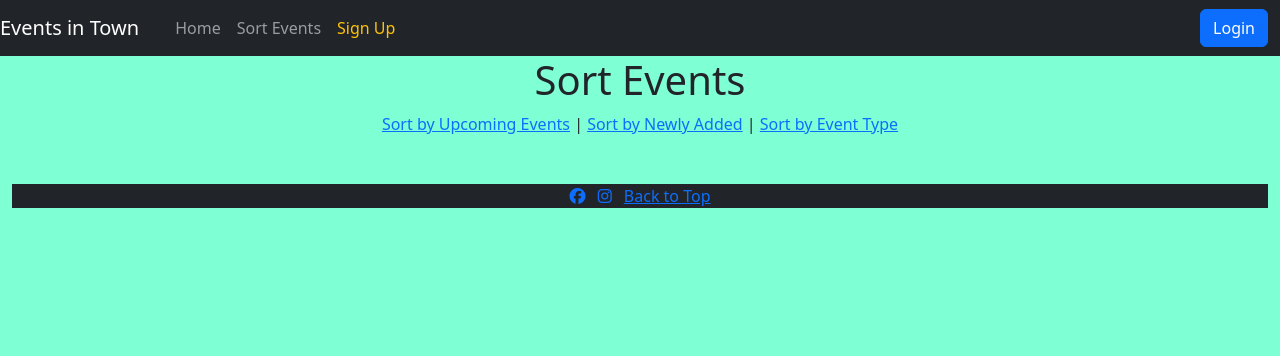
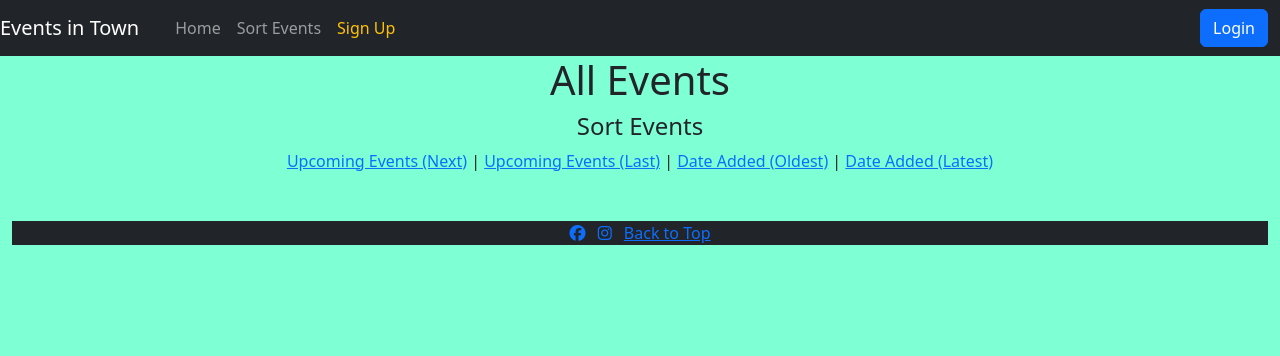
Before and after one commit to PjHurtig/events-in-town, a Django app: page /sort/ in a window 1280 px wide. Shown: the top 356 px of the page. Run offline with Django 3.2, Linux system fonts and the light colour scheme; data that the repository does not hold is empty; some libraries are stand-ins or nearby versions.

Commit message:
update sorted posts view to order by ascending/descending and update links

```diff
--- a/event/views.py
+++ b/event/views.py
@@ -33,19 +33,31 @@ class PostList(generic.ListView):
 
 class SortedPosts(generic.ListView):
     model = Post
-    queryset = Post.objects.filter(
-        status=1, event_status__in=['initial', 'cancelled']).order_by('created_on')
     template_name = 'sorted_posts.html'
     paginate_by = 6
 
     def get_queryset(self):
         sort_by = self.request.GET.get('sort_by', '-created_on')
 
-        if sort_by not in ['event_start', 'event_type', 'created_on']:
+        if sort_by not in ['event_start',
+                           '-event_start',
+                           'created_on',
+                           '-created_on']:
             sort_by = '-created_on'
 
-        return Post.objects.filter(
-            status=1, event_status__in=['initial', 'cancelled']).order_by(sort_by)
+        queryset = Post.objects.filter(
+            status=1, event_status__in=['initial', 'cancelled'])
+
+        if sort_by == 'event_start':
+            queryset = queryset.order_by('event_start')
+        elif sort_by == '-event_start':
+            queryset = queryset.order_by('-event_start')
+        elif sort_by == 'created_on':
+            queryset = queryset.order_by('created_on')
+        elif sort_by == '-created_on':
+            queryset = queryset.order_by('-created_on')
+
+        return queryset
 
     def get_context_data(self, **kwargs):
         context = super().get_context_data(**kwargs)
@@ -53,9 +65,10 @@ class SortedPosts(generic.ListView):
         for post in context['object_list']:
             post.update_event_status()
 
-        context['sort_by'] = self.request.GET.get('sort_by', 'created_on')
-        context['post.event_start'] = Post.objects.filter(status=1, event_status__in=[
-                                                          'initial', 'cancelled']).order_by('event_start').first()
+        context['sort_by'] = self.request.GET.get('sort_by', '-created_on')
+        context['post.event_start'] = Post.objects.filter(
+            status=1, event_status__in=['initial', 'cancelled']).order_by(
+                '-event_start').first()
         return context
 
 
--- a/templates/index.html
+++ b/templates/index.html
@@ -14,7 +14,7 @@
             <div class="row text-center">
                 <h2>Next Upcoming Event</h2>
                 <div class="col">
-                    <a href="{% url 'sorted_posts.html' %}?sort_by=event_date" class="btn btn-primary" role="button">
+                    <a href="{% url 'sorted_posts.html' %}?sort_by=event_start" class="btn btn-primary" role="button">
                         View All Upcoming
                     </a>
                 </div>
@@ -67,7 +67,7 @@
             <div class="row text-center">
                 <h2>Latest added Event</h2>
                 <div class="col">
-                    <a href="{% url 'sorted_posts.html' %}?sort_by=created_on" class="btn btn-primary" role="button">
+                    <a href="{% url 'sorted_posts.html' %}?sort_by=-created_on" class="btn btn-primary" role="button">
                         View All Latest
                     </a>
                 </div>
--- a/templates/sorted_posts.html
+++ b/templates/sorted_posts.html
@@ -5,10 +5,12 @@
 {% block content %}
 
 <div class="text-center">
-    <h1>Sort Events</h1>
-    <a href="{% url 'sorted_posts.html' %}?sort_by=event_date">Sort by Upcoming Events</a> |
-    <a href="{% url 'sorted_posts.html' %}?sort_by=ceated_on">Sort by Newly Added</a> |
-    <a href="{% url 'sorted_posts.html' %}?sort_by=event_type">Sort by Event Type</a>
+    <h1>All Events</h1>
+    <h4>Sort Events</h4>
+    <a href="{% url 'sorted_posts.html' %}?sort_by=event_start">Upcoming Events (Next)</a> |
+    <a href="{% url 'sorted_posts.html' %}?sort_by=-event_start">Upcoming Events (Last)</a> |
+    <a href="{% url 'sorted_posts.html' %}?sort_by=created_on">Date Added (Oldest)</a> |
+    <a href="{% url 'sorted_posts.html' %}?sort_by=-created_on">Date Added (Latest)</a>
 </div>
 
 
```
